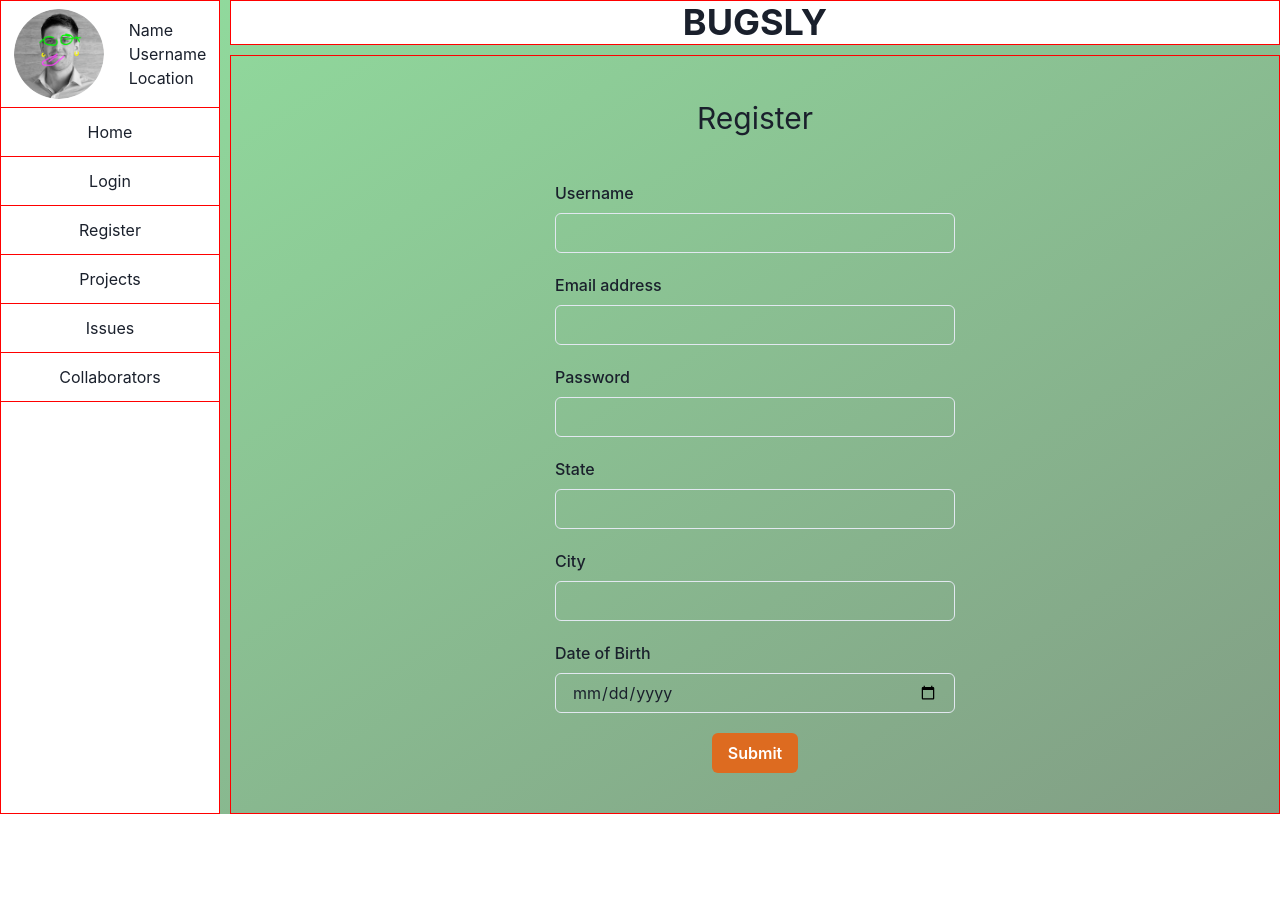
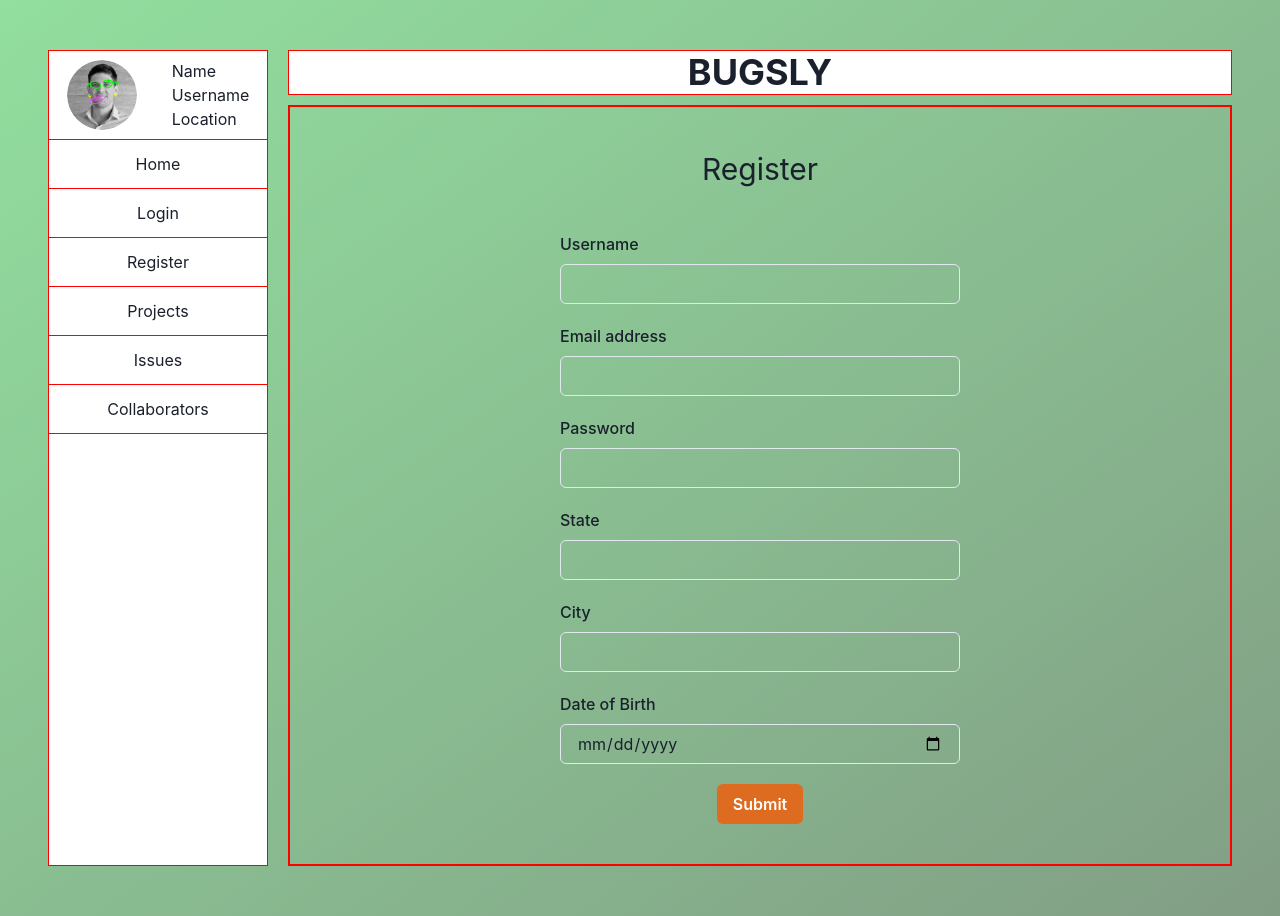
Before and after one commit to dan4422/bug-tracker-PROJECT, a React (Create React App) app in the folder client/: page /register in a window 1280 px wide. Before the commit the page ends 814 px from the top, so only its background shows below. Built offline with nearby package versions, Linux system fonts and the light colour scheme.

Commit message:
updated width and background color for screen centering

```diff
--- a/client/src/App.css
+++ b/client/src/App.css
@@ -1,13 +1,5 @@
 .App {
   --color-a: rgba(92, 207, 111, 0.669);
   --color-b: rgba(39, 87, 44, 0.579);
-  min-height: 100vh;
   background: linear-gradient(to bottom right, var(--color-a), var(--color-b));
-  display: flex;
-  flex-direction: row;
-  gap: 10px;
 }
-
-.main {
-  gap: 10px;
-}
--- a/client/src/App.js
+++ b/client/src/App.js
@@ -1,5 +1,5 @@
 // CHAKRA:
-import { Box, Flex } from '@chakra-ui/react'
+import { Box, Container, Flex } from '@chakra-ui/react'
 
 // REACT ROUTER:
 import { Route, Routes } from 'react-router-dom'
@@ -23,9 +23,11 @@ import './App.css'
 // APP:
 export default function App() {
   return (
-    <div className="App">
+    <Box className="App" paddingY="50px" minH="100vh">
+      <Container maxW={'95vw'}>
+        <Flex gap="5" w="100%" justifyContent={'center'}>
           <PrimaryNav />
-      <Flex flexDirection={'column'} alignItems="center" w={'100vw'} gap="10px">
+          <Flex flexDirection={'column'} alignItems="center" maxW="full" gap="10px" flexGrow="1">
             <SiteTitle />
             <Box border="1px" borderColor="red" w="100%" h="100%">
               <Routes>
@@ -38,6 +40,8 @@ export default function App() {
               </Routes>
             </Box>
           </Flex>
-    </div>
+        </Flex>
+      </Container>
+    </Box>
   )
 }
--- a/client/src/components/FormLogin.jsx
+++ b/client/src/components/FormLogin.jsx
@@ -11,7 +11,7 @@ import { Link, useNavigate } from 'react-router-dom'
 import { useLoginMutation } from '../redux/services/user'
 
 // FORM LOGIN:
-function FormLogin() {
+export default function FormLogin() {
   const navigate = useNavigate()
   const [login] = useLoginMutation()
   const [form, setForm] = useState({
@@ -67,5 +67,3 @@ function FormLogin() {
     </form>
   )
 }
-
-export default FormLogin
--- a/client/src/components/PrimaryNav.jsx
+++ b/client/src/components/PrimaryNav.jsx
@@ -1,5 +1,6 @@
 // CHAKRA:
 import { Link as Anchor, Box, Container, Image, Text } from '@chakra-ui/react'
+import { useMediaQuery } from '@chakra-ui/react'
 
 // REACT ROUTER:
 import { Link } from 'react-router-dom'
@@ -9,6 +10,8 @@ import profileImg from '../imgs/profilePhoto.png'
 
 // PRIMARY NAV:
 export default function PrimaryNav() {
+  const [navMediaQueryFlexed] = useMediaQuery('(max-width: 480px)')
+
   return (
     <Container
       border="1px"
@@ -16,10 +19,12 @@ export default function PrimaryNav() {
       margin={0}
       display="flex"
       flexDirection="column"
-      maxW={220}
-      minH={'100vh'}
+      minW={{ base: 150, lg: 220 }}
+      maxW={{ base: 150, lg: 150 }}
+      minH={'90vh'}
       p={0}
       bg="white"
+      flexShrink="0"
     >
       <Box
         borderBottom="1px"
@@ -27,9 +32,11 @@ export default function PrimaryNav() {
         display="flex"
         justifyContent={'space-around'}
         alignItems={'center'}
+        flexDirection={{ base: 'column', lg: 'row' }}
+        textAlign={{ base: 'center', lg: 'left' }}
         py={2}
       >
-        <Image width={90} maxW="50%" borderRadius="full" m={0} src={profileImg} alt="" />
+        <Image width={70} maxW="50%" borderRadius="full" m={0} src={profileImg} alt="" />
         <Box maxW="100%" justifyContent={'center'}>
           <Text>Name</Text>
           <Text>Username</Text>
--- a/client/src/components/Project.jsx
+++ b/client/src/components/Project.jsx
@@ -1,5 +1,4 @@
 // CHAKRA:
-
 import {
   Button,
   FormControl,
--- a/client/src/routes/Register.jsx
+++ b/client/src/routes/Register.jsx
@@ -7,7 +7,7 @@ import FormRegister from '../components/FormRegister'
 // REGISTER:
 export default function Register() {
   return (
-    <Box>
+    <Box border="1px" borderColor="red" w="100%" h="100%">
       <Text px={4} mt={10} textAlign="center" fontSize="3xl">
         Register
       </Text>
```
Lines whose indentation alone changed are shown as unchanged.
